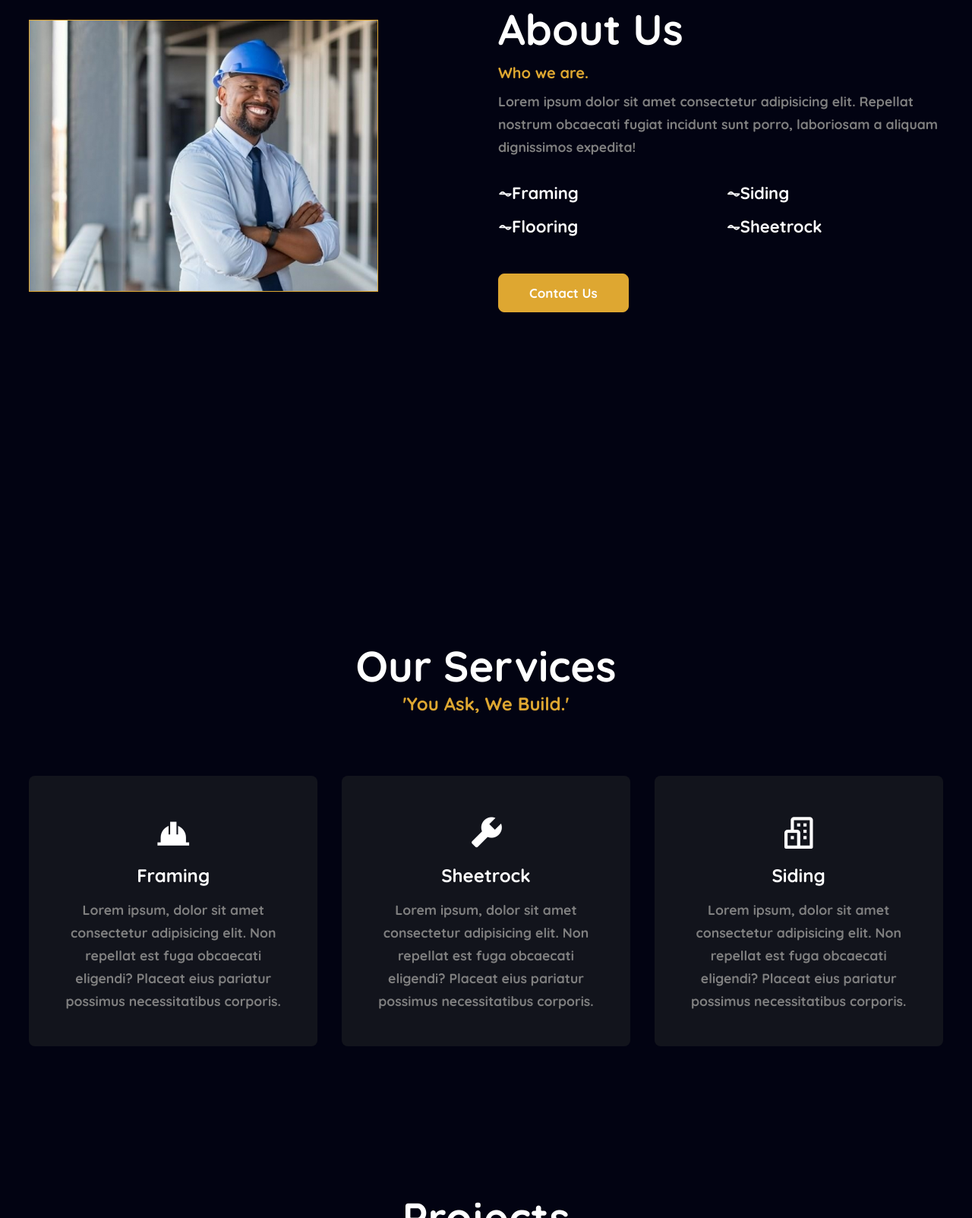
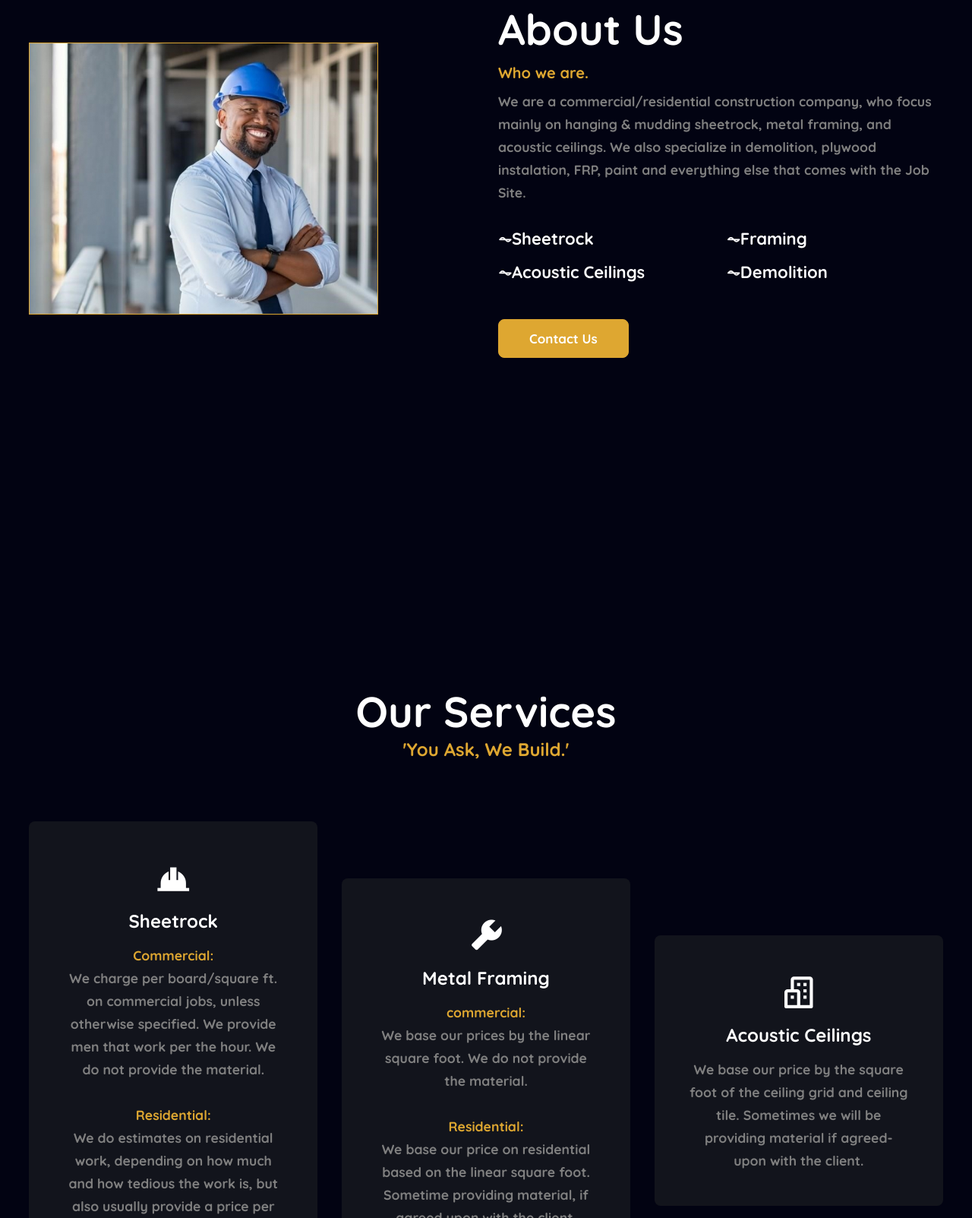
Before and after one commit to AxelSandovalllll/AxeARK, a plain HTML site: page index.html in a window 1280 px wide. Shown: the part 1197-2800 px from the top of the page at 76% size. Drawn offline with nearby package versions, Linux system fonts and the light colour scheme.

Commit message:
added changes/updates on the text that my client requested. Site is almost 100% done

```diff
--- a/index.html
+++ b/index.html
@@ -5,7 +5,7 @@
     <meta charset="UTF-8">
     <meta http-equiv="X-UA-Compatible" content="IE=edge">
     <meta name="viewport" content="width=device-width, initial-scale=1.0">
-    <title>AxeARK</title>
+    <title>AxisARK</title>
 
     <!-- links for everything that will be used -->
     <link rel="stylesheet" type="text/css" href="style.css">
@@ -40,7 +40,7 @@
     <section class="home" id="home">
         <div class="home-text">
             <h4>'You ask, we build.'</h4>
-            <h1>Axe<span>ARK</span></h1>
+            <h1>Axis<span>ARK</span></h1>
             <h3>Construction.</h3>
             <a href="#contact" class="btn">Hire Us</a>
         </div>
@@ -54,23 +54,24 @@
         <div class="about-text">
             <h2>About Us</h2>
             <h4>Who we are.</h4>
-            <p>Lorem ipsum dolor sit amet consectetur adipisicing elit. Repellat nostrum obcaecati fugiat incidunt sunt
-                porro, laboriosam a aliquam dignissimos expedita!</p>
+            <p>We are a commercial/residential construction company, who focus mainly on hanging & mudding sheetrock,
+                metal framing, and acoustic ceilings. We also specialize in demolition, plywood instalation, FRP, paint
+                and everything else that comes with the Job Site.</p>
             <div class="about-block">
+                <div class="about-in">
+                    <h5>⏦Sheetrock</h5>
+                </div>
+
                 <div class="about-in">
                     <h5>⏦Framing</h5>
                 </div>
 
                 <div class="about-in">
-                    <h5>⏦Siding</h5>
+                    <h5>⏦Acoustic Ceilings</h5>
                 </div>
 
                 <div class="about-in">
-                    <h5>⏦Flooring</h5>
-                </div>
-
-                <div class="about-in">
-                    <h5>⏦Sheetrock</h5>
+                    <h5>⏦Demolition</h5>
                 </div>
             </div>
             <a href="#contact" class="btn">Contact Us</a>
@@ -88,23 +89,39 @@
         <div class="services-content">
             <div class="box">
                 <i class='bx bxs-hard-hat'></i>
-                <h3>Framing</h3>
-                <p>Lorem ipsum, dolor sit amet consectetur adipisicing elit. Non repellat est fuga obcaecati eligendi?
-                    Placeat eius pariatur possimus necessitatibus corporis.</p>
+                <h3>Sheetrock</h3>
+                <p><span>Commercial:</span><br>
+                    We charge per board/square ft. on commercial jobs, unless otherwise specified. We provide men that
+                    work per the hour.
+                    We do not provide the material.
+                    <br>
+                    <br>
+                    <span>Residential:</span> <br>
+                    We do estimates on residential work, depending on how much and how tedious the work is, but also
+                    usually provide a price per board. Sometimes we will provide the material if that's the agreement of
+                    the job.
+                </p>
             </div>
 
             <div class="box">
                 <i class='bx bxs-wrench'></i>
-                <h3>Sheetrock</h3>
-                <p>Lorem ipsum, dolor sit amet consectetur adipisicing elit. Non repellat est fuga obcaecati eligendi?
-                    Placeat eius pariatur possimus necessitatibus corporis.</p>
+                <h3>Metal Framing</h3>
+                <p><span>commercial:</span> <br>
+                    We base our prices by the linear square foot. We do not provide the material.
+                    <br>
+                    <br>
+                    <span>Residential:</span> <br>
+                    We base our price on residential based on the linear square foot.
+                    Sometime providing material, if agreed upon with the client.
+                </p>
             </div>
 
             <div class="box">
                 <i class='bx bx-buildings'></i>
-                <h3>Siding</h3>
-                <p>Lorem ipsum, dolor sit amet consectetur adipisicing elit. Non repellat est fuga obcaecati eligendi?
-                    Placeat eius pariatur possimus necessitatibus corporis.</p>
+                <h3>Acoustic Ceilings</h3>
+                <p>We base our price by the square foot of the ceiling grid and ceiling tile. Sometimes we will be
+                    providing
+                    material if agreed-upon with the client.</p>
             </div>
         </div>
     </section>
@@ -210,7 +227,7 @@
                     <li><a href="#">North Carolina - USA</a></li>
                 </div>
                 <div class="contact-icons">
-                    <a href="tel: 3361234567"><i class='bx bx-phone'></i></a>
+                    <a href="tel: 3366924434"><i class='bx bx-phone'></i></a>
                     <a href="mailto: axeArk0@gmail.com"><i class='bx bx-envelope'></i></a>
                     <a href="https://goo.gl/maps/3YCw8tMhTru7bWTWA"><i class='bx bx-map'></i></a>
                 </div>
```
